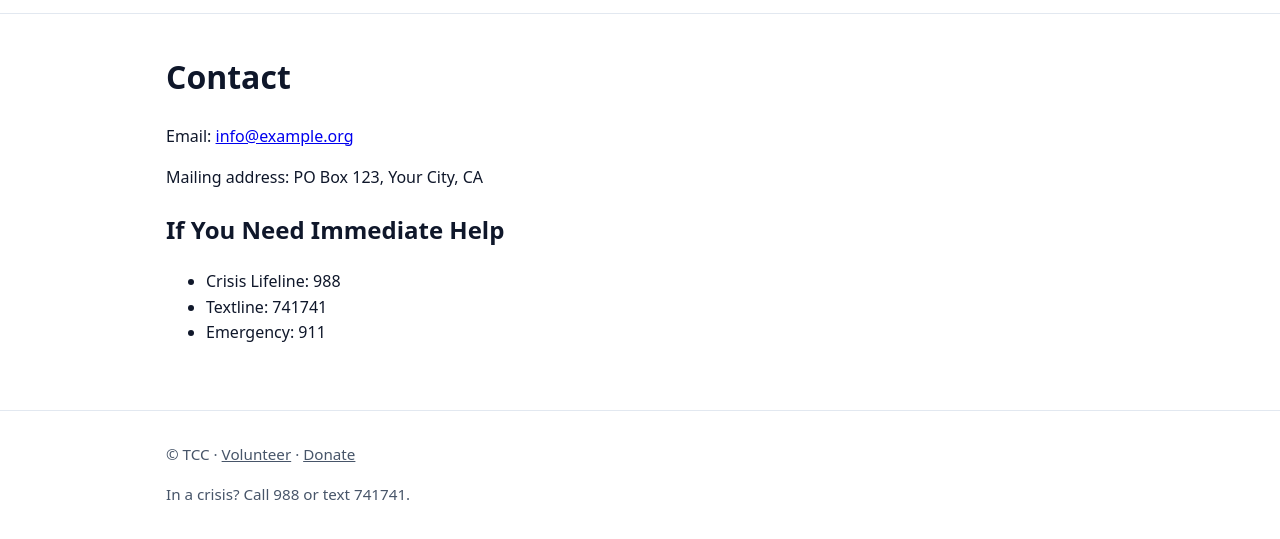
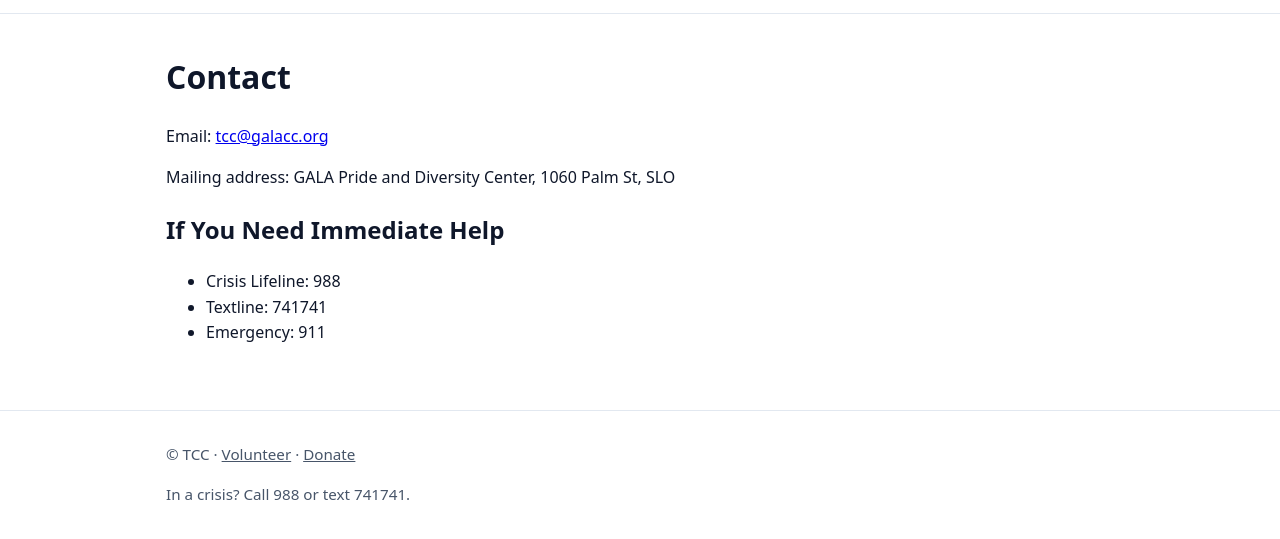
Before and after one commit to rlowden22/tcc-resource-site, a plain HTML site: page get-involved/contact/index.html in a window 1280 px wide. Shown: the part 53-592 px from the top of the page. Drawn offline with Linux system fonts and the light colour scheme; files that its build step writes are made by us from their sources.

Commit message:
updated contact

```diff
--- a/get-involved/contact/index.html
+++ b/get-involved/contact/index.html
@@ -34,8 +34,8 @@
   <!-- Main page content -->
   <main id="main" class="container">
     <h1>Contact</h1>
-    <p>Email: <a href="mailto:info@example.org">info@example.org</a></p>
-    <p>Mailing address: PO Box 123, Your City, CA</p>
+    <p>Email: <a href="mailto:tcc@galacc.org">tcc@galacc.org</a></p>
+    <p>Mailing address: GALA Pride and Diversity Center, 1060 Palm St, SLO</p>
 
     <h2>If You Need Immediate Help</h2>
     <ul>
```
